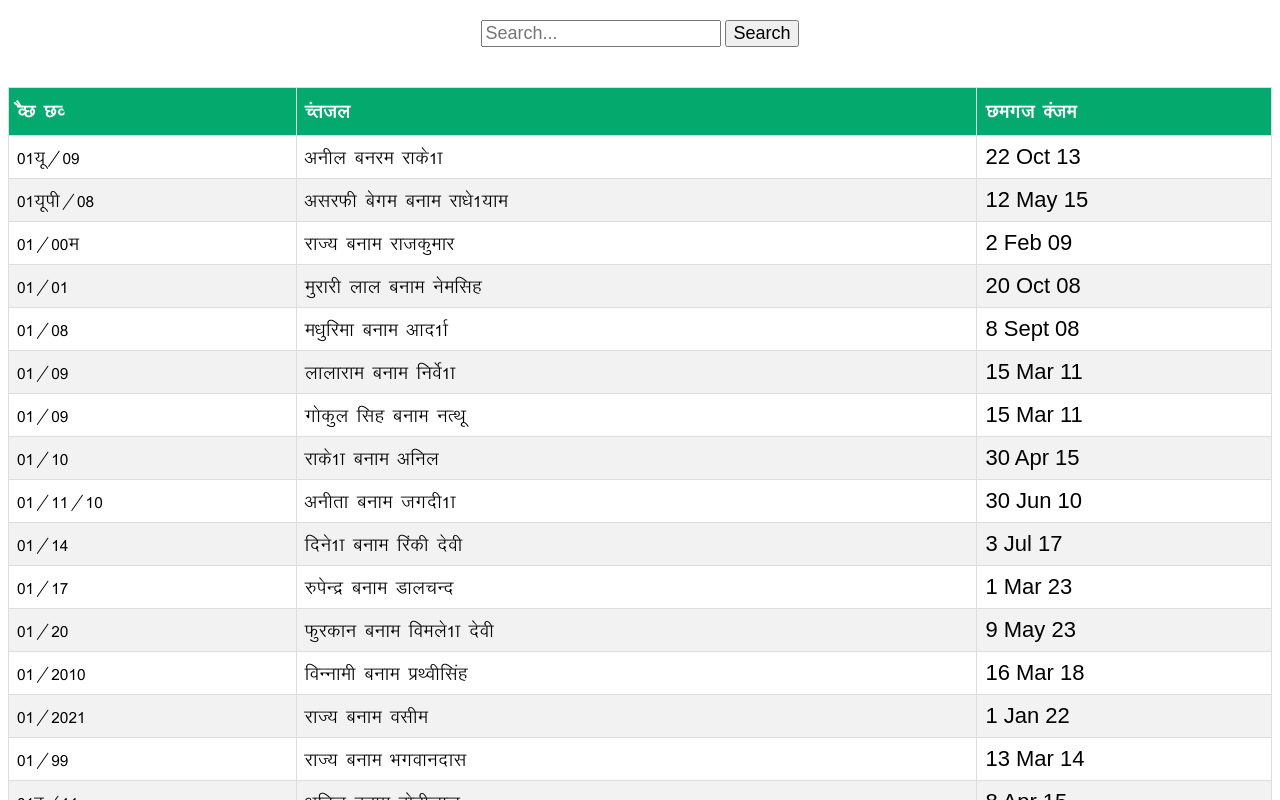
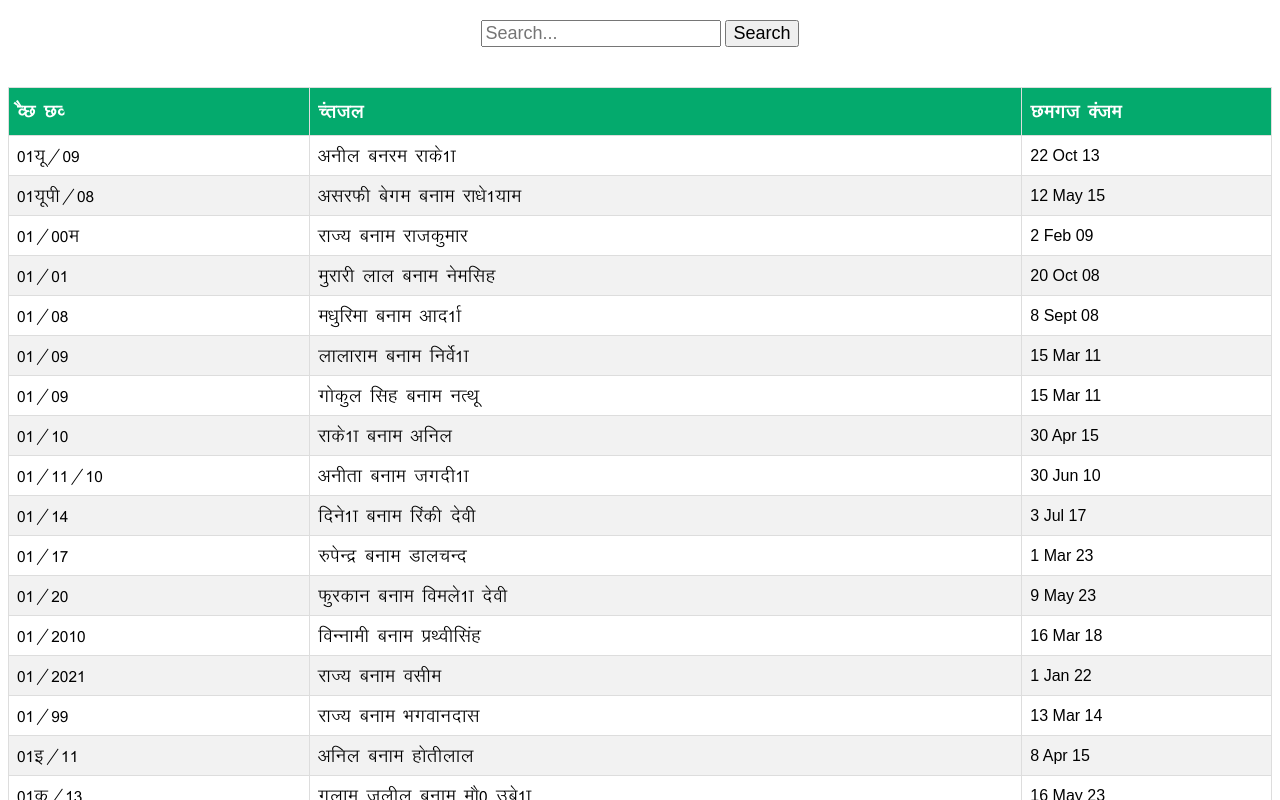
Before and after one commit to nipunjindal/saurabh-diary, a plain HTML site: page index.html in a window 1280 px wide. Shown: the top 800 px of the page. Drawn offline with nearby package versions, Linux system fonts and the light colour scheme.

Commit message:
Update UI

```diff
--- a/index.html
+++ b/index.html
@@ -55,6 +55,7 @@
         /* Add a new class for the "Next Date" cells */
         .no-font {
             font-family: Arial, Helvetica, sans-serif !important;
+            font-size: 16px;
         }
     </style>
 </head>
```
